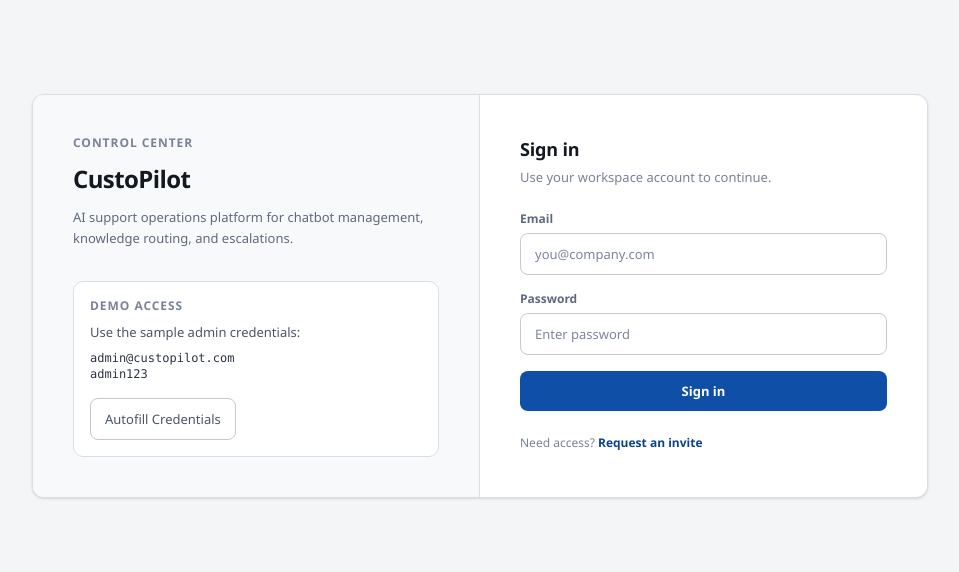
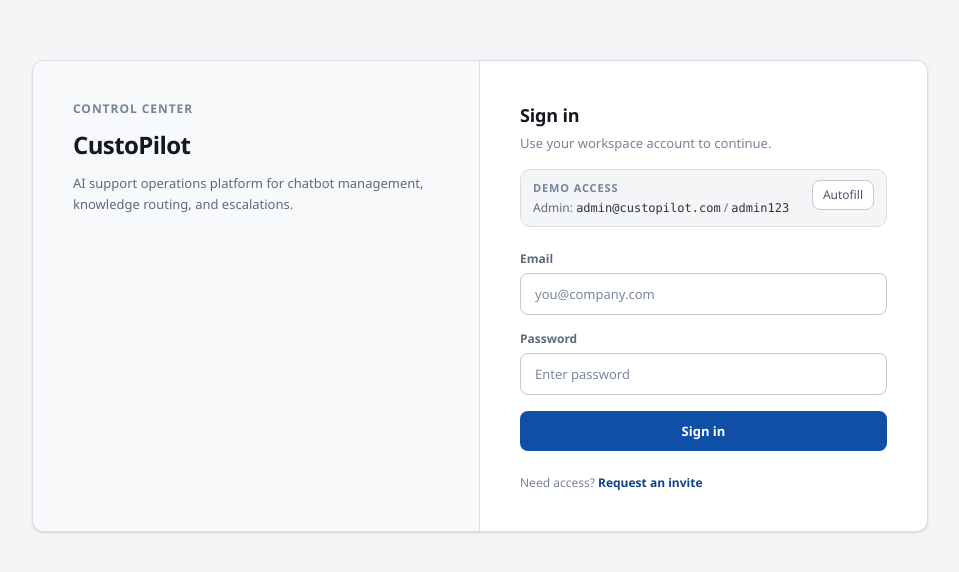
Before and after one commit to abhikarki/custoPilot, a React (Vite) app in the folder frontend/: page /login in a window 1280 px wide. Shown: the part 104-676 px from the top of the page, without its empty margins (160-1119 px from the left). Built offline with nearby package versions, Linux system fonts and the light colour scheme; no server answers.

Commit message:
login-ui-fix

```diff
--- a/frontend/src/pages/Login.jsx
+++ b/frontend/src/pages/Login.jsx
@@ -33,25 +33,27 @@
             <p className="mt-3 text-sm text-slate-600 leading-relaxed">
               AI support operations platform for chatbot management, knowledge routing, and escalations.
             </p>
-
-            <div className="mt-8 cp-surface p-4">
-              <p className="text-xs font-semibold uppercase tracking-[0.08em] text-slate-500">Demo Access</p>
-              <p className="text-sm text-slate-700 mt-2">Use the sample admin credentials:</p>
-              <p className="text-xs font-mono mt-2 text-slate-800">admin@custopilot.com</p>
-              <p className="text-xs font-mono text-slate-800">admin123</p>
-              <button
-                type="button"
-                onClick={fillDemoCredentials}
-                className="cp-btn-ghost mt-4"
-              >
-                Autofill Credentials
-              </button>
-            </div>
           </section>
 
           <section className="p-8 sm:p-10">
             <h2 className="text-xl font-semibold text-slate-900">Sign in</h2>
             <p className="text-sm text-slate-500 mt-1">Use your workspace account to continue.</p>
+
+            <div className="mt-4 rounded-lg border border-slate-200 bg-slate-50 px-3 py-2.5">
+              <div className="flex items-start justify-between gap-3">
+                <div>
+                  <p className="text-[11px] font-semibold uppercase tracking-[0.08em] text-slate-500">Demo Access</p>
+                  <p className="mt-1 text-xs text-slate-600">Admin: <span className="font-mono text-slate-800">admin@custopilot.com</span> / <span className="font-mono text-slate-800">admin123</span></p>
+                </div>
+                <button
+                  type="button"
+                  onClick={fillDemoCredentials}
+                  className="px-2.5 py-1.5 rounded-md border border-slate-300 bg-white text-xs font-medium text-slate-700 hover:bg-slate-100 transition-colors"
+                >
+                  Autofill
+                </button>
+              </div>
+            </div>
 
             {error && (
               <div className="mt-5 p-3 bg-danger-50 border border-danger-100 rounded-md text-xs text-danger-700">
```
